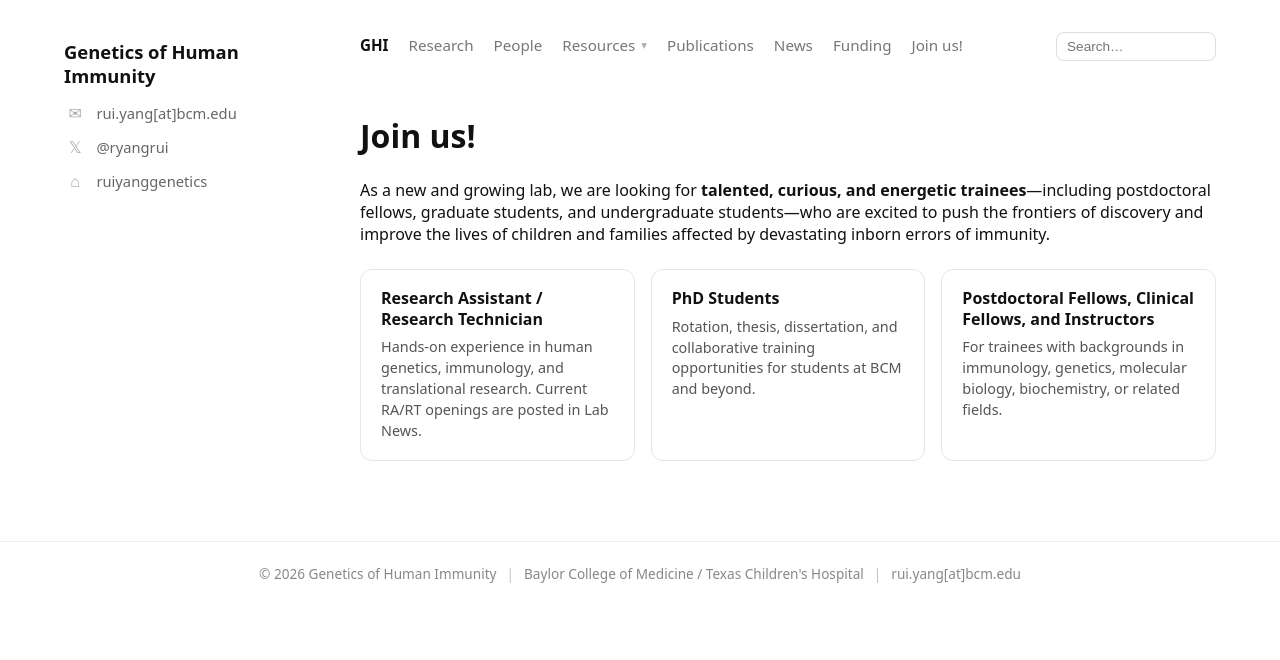
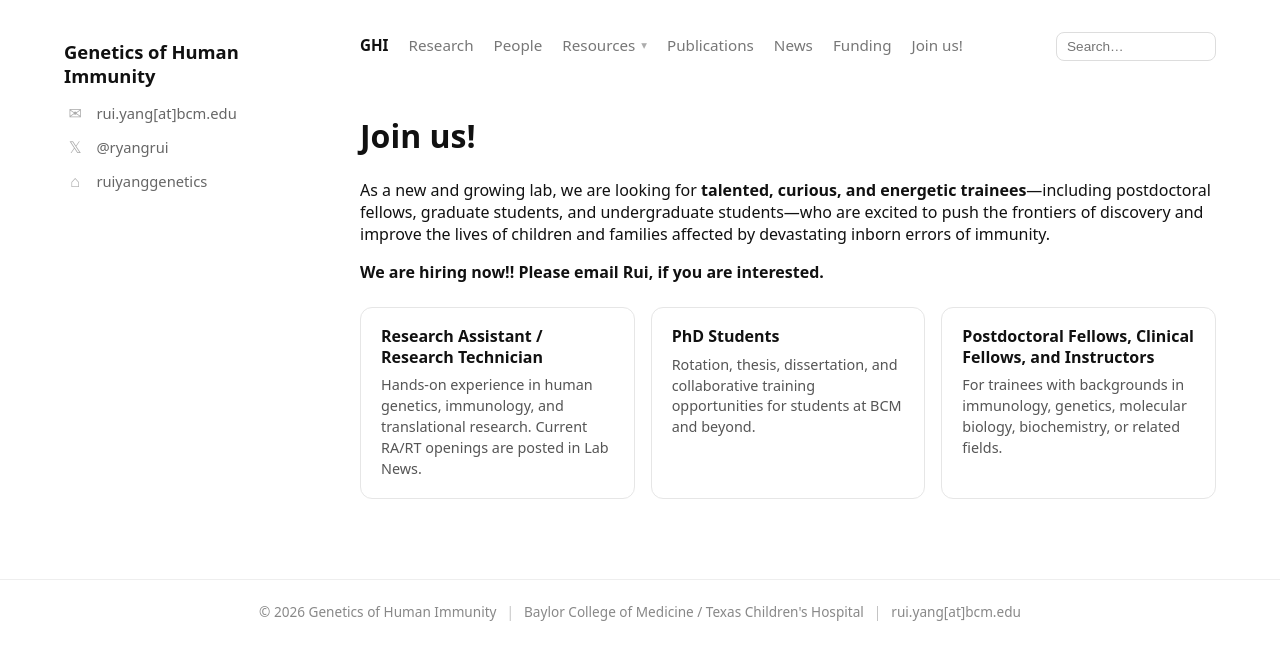
Before and after one commit to ruiyanggenetics/ghilab, a Jekyll site: the page built from opportunities.md, in a window 1280 px wide. Shown: the top 660 px of the page. Built offline with Jekyll 4.4.1, drawn with Linux system fonts in a browser that asks for light colours.

Commit message:
Update opportunities.md

```diff
--- a/opportunities.md
+++ b/opportunities.md
@@ -8,6 +8,8 @@ permalink: /opportunities/
 # Join us!
 
 As a new and growing lab, we are looking for **talented, curious, and energetic trainees**—including postdoctoral fellows, graduate students, and undergraduate students—who are excited to push the frontiers of discovery and improve the lives of children and families affected by devastating inborn errors of immunity.
+
+**We are hiring now!! Please email Rui, if you are interested.**
 
 <div class="resource-card-grid">
 
```
